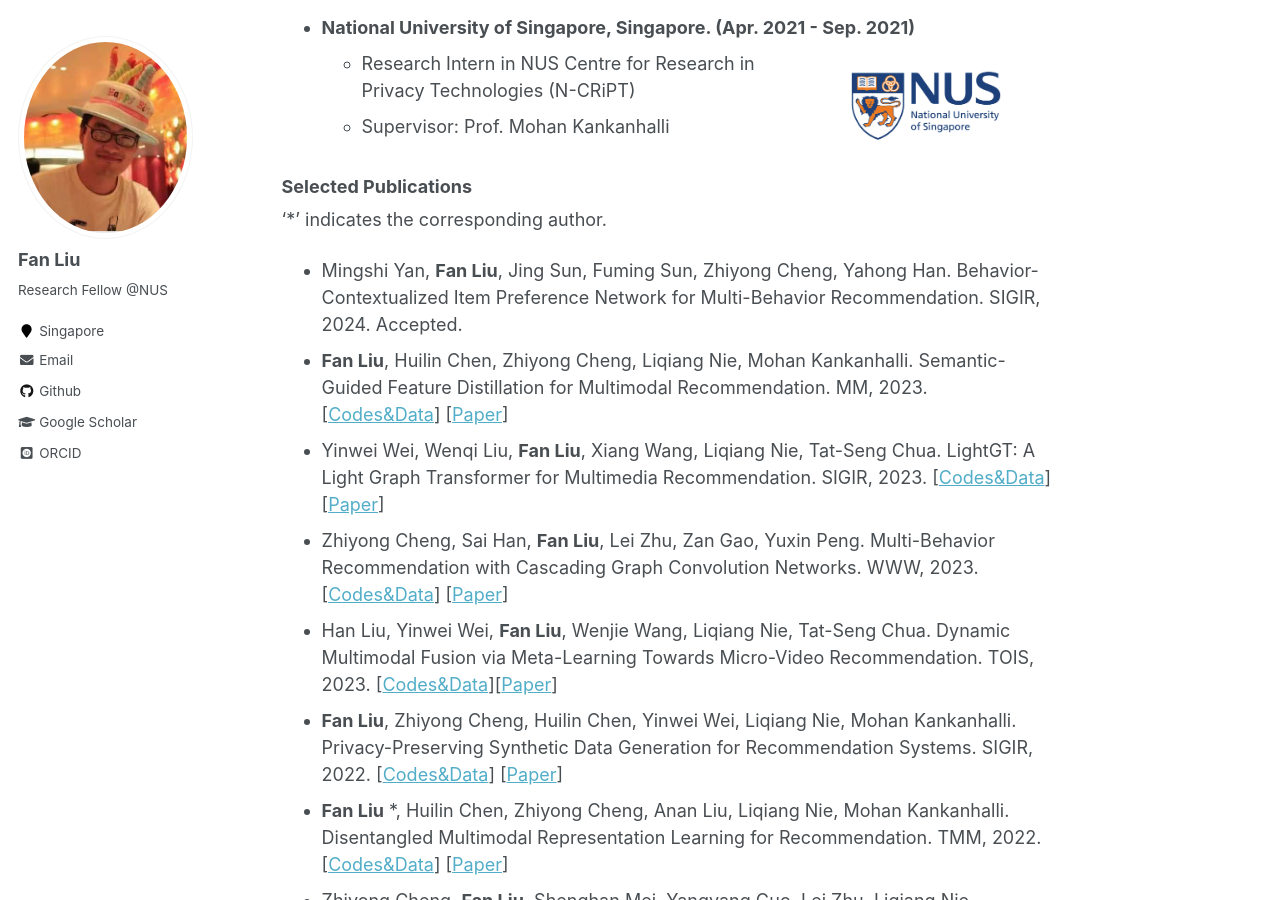
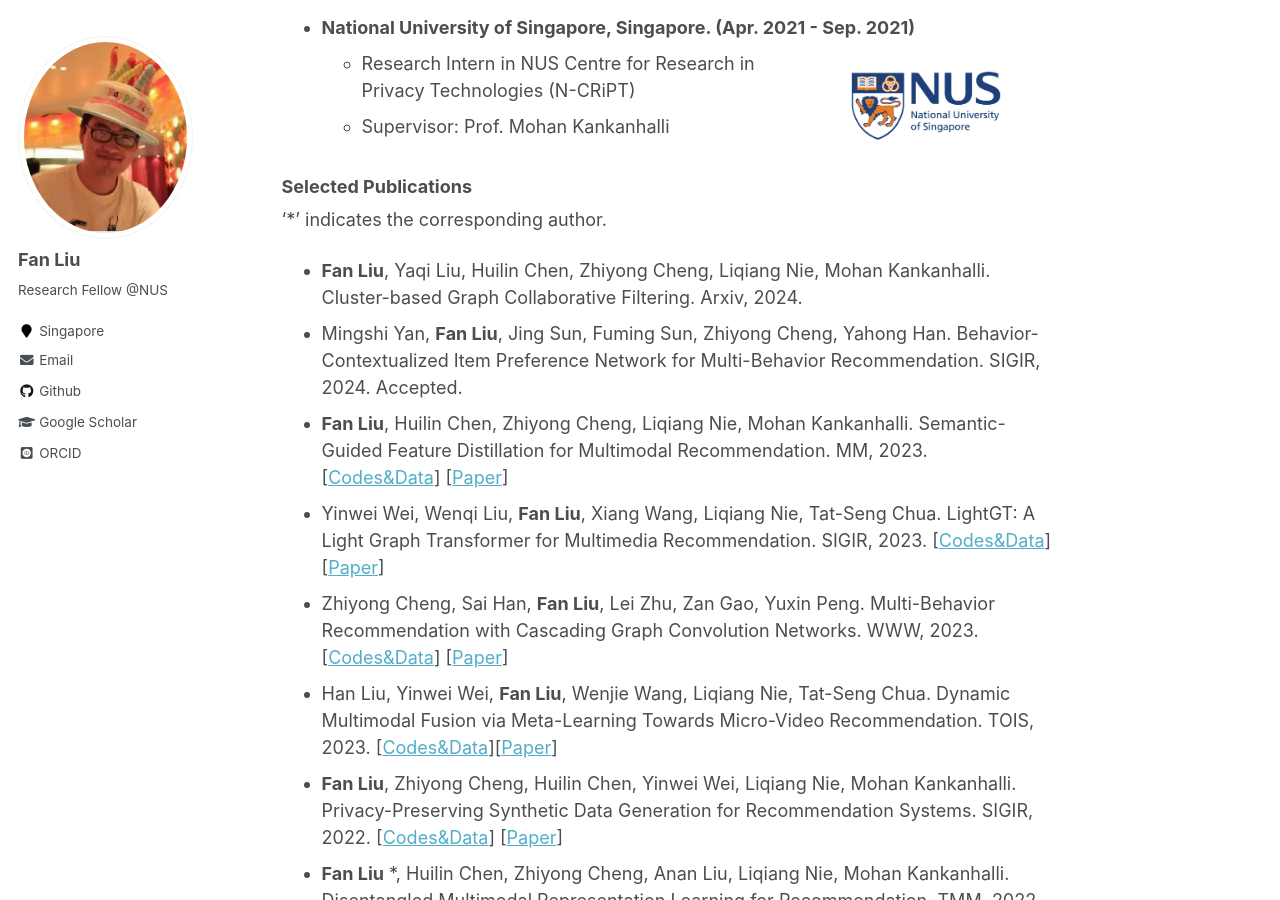
Before and after one commit to liufancs/liufancs.github.io, a Jekyll site: the page built from _pages/about.md, in a window 1280 px wide and 900 px high, scrolled down 969 px. Built offline with Jekyll 4.4.1, drawn with Linux system fonts in a browser that asks for light colours; some web fonts are replaced.

Commit message:
Update about.md

```diff
--- a/_pages/about.md
+++ b/_pages/about.md
@@ -32,6 +32,7 @@ I am currently a Research Fellow with [Prof. Mohan Kankanhalli](https://www.comp
 
 ### Selected Publications
 ‘*’ indicates the corresponding author.
+* **Fan Liu**, Yaqi Liu, Huilin Chen, Zhiyong Cheng, Liqiang Nie, Mohan Kankanhalli. Cluster-based Graph Collaborative Filtering. Arxiv, 2024.
 * Mingshi Yan, **Fan Liu**, Jing Sun, Fuming Sun, Zhiyong Cheng, Yahong Han. Behavior-Contextualized Item Preference Network for Multi-Behavior Recommendation. SIGIR, 2024. Accepted.
 * **Fan Liu**, Huilin Chen, Zhiyong Cheng, Liqiang Nie, Mohan Kankanhalli. Semantic-Guided Feature Distillation for Multimodal
 Recommendation. MM, 2023. [[Codes&Data](https://github.com/HuilinChenJN/SGFD)] [[Paper](https://arxiv.org/pdf/2308.03113.pdf)]
```
